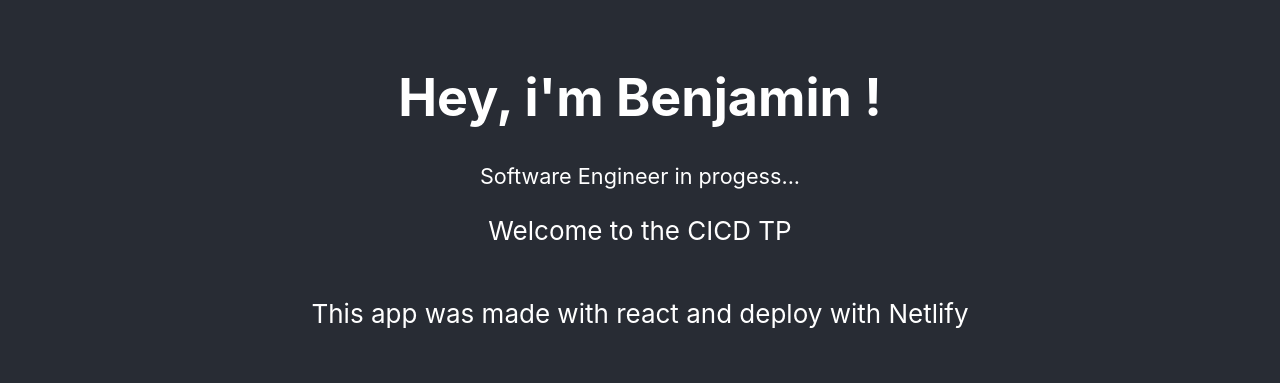
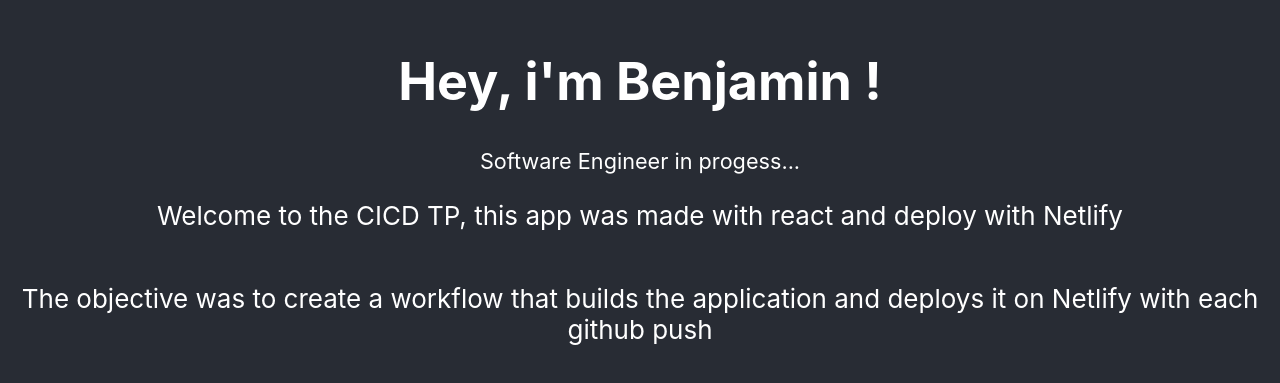
Before and after one commit to BenjaminPLESANT/tp-cicd-react, a React (Create React App) app: page / in a window 1280 px wide. Shown: the part 207-590 px from the top of the page. Built offline with nearby package versions, Linux system fonts and the light colour scheme.

Commit message:
Change text

```diff
--- a/src/App.js
+++ b/src/App.js
@@ -6,8 +6,8 @@
       <header className="App-header">
         <h1>Hey, i'm Benjamin !</h1>
         <small>Software Engineer in progess...</small>
-        <p>Welcome to the CICD TP</p>
-        <p>This app was made with react and deploy with Netlify</p>
+        <p>Welcome to the CICD TP, this app was made with react and deploy with Netlify</p>
+        <p>The objective was to create a workflow that builds the application and deploys it on Netlify with each github push</p>
       </header>
     </div>
   );
```
